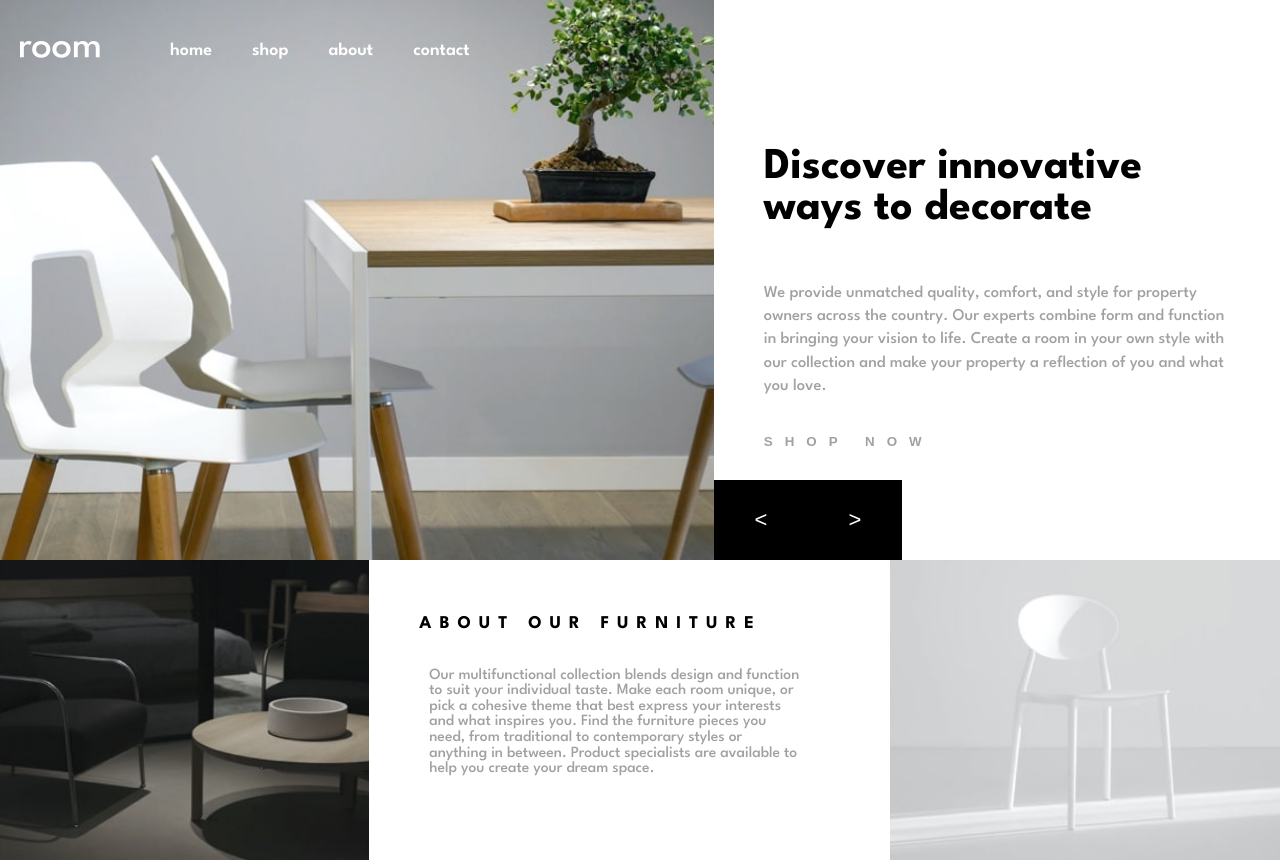
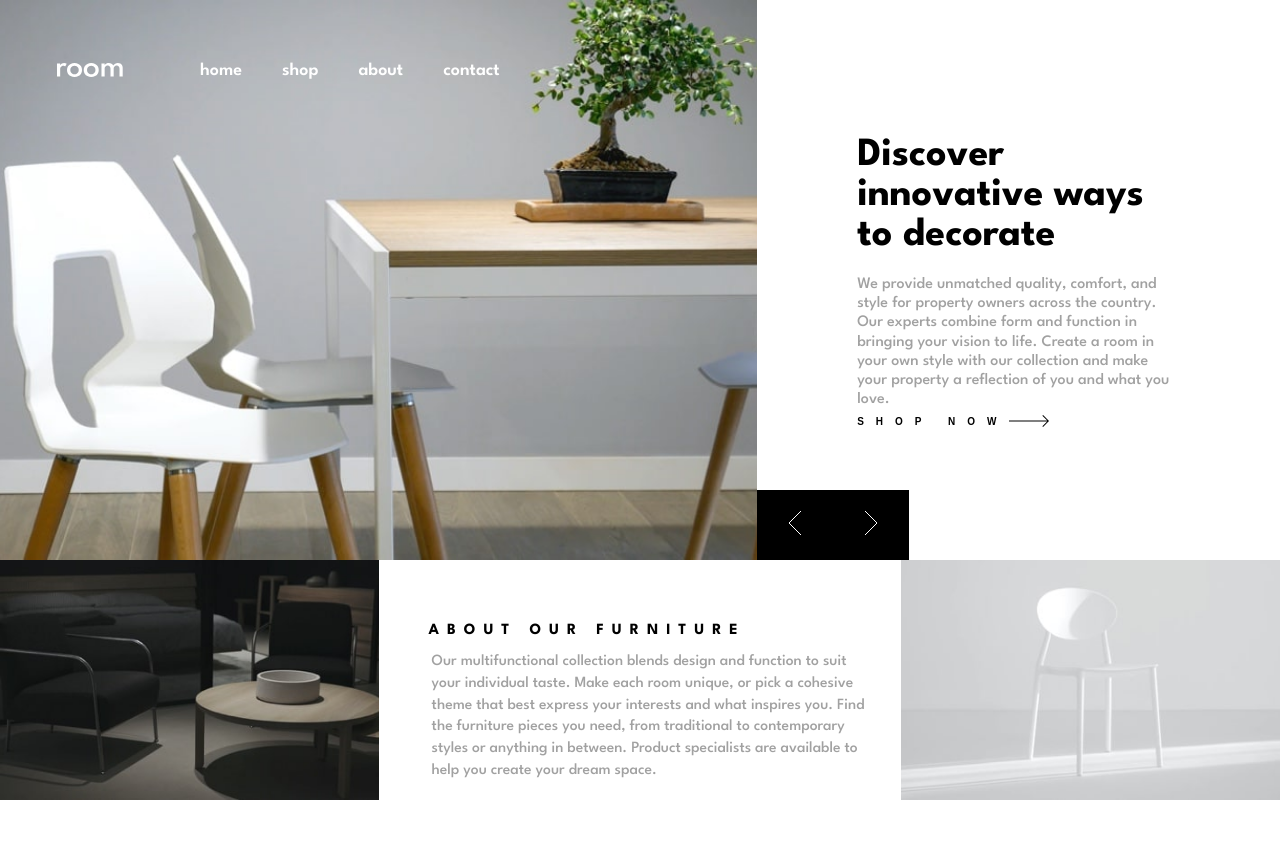
Before and after one commit to nadiradad/Trabajo-Integrador-Front-End, a plain HTML site: page index.html in a window 1280 px wide. After the commit the page ends 800 px from the top, so only its background shows below. Drawn offline with Linux system fonts and the light colour scheme.

Commit message:
Agrego nuevos cambios de mejoras en tamaños para mobile y desktop

```diff
--- a/css/style.css
+++ b/css/style.css
@@ -1,3 +1,4 @@
+/*MOBILE*/
 :root {
   --dark-gray: hsl(0, 0%, 63%);
   --black: hsl(0, 0%, 0%);
@@ -17,7 +18,7 @@ body {
   position: absolute;
   top: 0;
   width: 100%;
-  padding: 20px;
+  padding: 40px;
   display: flex;
   align-items: center;
   gap: 20px;
@@ -49,6 +50,7 @@ body {
 .logo {
   width: 80px;
   height: auto;
+  margin-left: 32px;
   object-fit: contain;
   transform: translateX(100%);
 }
@@ -93,22 +95,24 @@ body {
 /* HERO MOBILE IMAGE */
 
 .hero-img {
-  background: url("../images/desktop-image-hero-1.jpg") center/cover no-repeat;
-  height: 350px;
+  background: url("../images/mobile-image-hero-1.jpg") center/cover no-repeat;
+  height: 450px;
 }
 
 .hero-text {
+  position: relative;
   padding: 30px;
 }
 
 .hero-text h1 {
-  font-size: 4em;
+  font-size: 48px;
+  line-height: 1.1;
   color: var(--black);
 }
 
 .hero-text p {
   line-height: 1.4;
-  font-size: 1.5em;
+  font-size: 16px;
   color: var(--dark-gray);
 }
 
@@ -117,7 +121,7 @@ body {
   margin-top: 20px;
   border: none;
   background-color: transparent;
-  color: var(--dark-gray);
+  color: var(--black);
   padding: 0px;
   letter-spacing: 12px;
   cursor: pointer;
@@ -148,15 +152,14 @@ body {
 }
 
 .about-text {
-    text-align: center;
-    padding: 20px;
-    width: 70%;
+    text-align: start;
+    padding: 30px;
+
   }
 
 .about-text p {
-  padding: 20px;
   line-height: 1.4;
-  font-size: 1.5em;
+  font-size: 16px;
   color: var(--dark-gray);
 }
 
@@ -166,16 +169,19 @@ body {
 }
 
 .about-text h2 {
-  font-size: 2em;
+  font-size: 1.4em;
+  padding-left: 10px;
   color: var(--black);
   text-transform: uppercase;
-  letter-spacing: 8px;
+  letter-spacing: 5px;
 }
 
 .about-text p {
-  line-height: 1;
+  padding: 13px;
+  line-height: 1.4;
   font-size: 1.4em;
 }
+
 
 /* DESKTOP */
 @media (min-width: 900px) {
@@ -187,7 +193,9 @@ body {
   }
 
   .logo{
-  transform: translateX(0);
+    height: 15px;
+    margin-left: 10px;
+    transform: translateX(0);
 
   }
 
@@ -196,25 +204,57 @@ body {
     grid-template-areas:
       "hero-img hero-img hero-text hero-text"
       "about-img-dark about-text about-text about-img-light";
-    grid-template-columns: 1.5fr 1.4fr 1fr 1.3fr; /* 4 columnas iguales */
-    grid-template-rows: 70vh 300px;
+    grid-template-columns: 2.1fr 2.1fr 0.8fr 2.1fr;
+    grid-template-rows: 70vh 240px;
     height: auto;
   }
 
   .hero-img {
+    background: url("../images/desktop-image-hero-1.jpg") center/cover no-repeat;
     grid-area: hero-img;
     height: 70vh;
   }
 
   .hero-text {
-    font-size: 11px;
+    font-size: 10px;
     grid-area: hero-text;
     display: flex;
     flex-direction: column;
     justify-content: center;
-    padding-left: 50px;
-    padding-right: 50px;
+    padding-left: 100px;
+    padding-right: 100px;
+    padding-bottom: 60px;
     position: relative;
+  }
+
+  .hero-text h1 {
+    margin-bottom: 3px;
+    font-size: 40px;
+    line-height: 1;
+    color: var(--black);
+  }
+
+  .hero-text p {
+    margin-bottom: 3px;
+    line-height: 1.2;
+    font-size: 16px;
+    color: var(--dark-gray);
+  }
+
+  .btn-shop {
+    display: inline-flex;
+    align-items: center;
+    margin-top: 3px;
+    border: none;
+    background-color: transparent;
+    color: var(--black);
+    padding: 0;
+    padding-right: 15px;
+    letter-spacing: 12px;
+    cursor: pointer;
+    font-weight: 600;
+    text-transform: uppercase;
+    font-size: 1em;
   }
 
   .arrows {
@@ -225,8 +265,8 @@ body {
   }
 
   .arrows button {
-    width: 94px;
-    height: 80px;
+    width: 76px;
+    height: 70px;
   }
 
   .about-img-dark {
@@ -235,29 +275,34 @@ body {
   }
 
   .about-text {
-    grid-area: about-text;
-    padding: 40px;
+    padding-top: 50px;
+    text-align: left;
+    width: 125%;
+    padding-inline: 40px;
   }
+
 
   .about-text h2 {
     padding-left: 10px;
+    margin-bottom: 1px;
     text-align: start;
-    font-size: 1.5em;
+    font-size: 1.3em;
     color: var(--black);
     text-transform: uppercase;
     letter-spacing: 8px;
   }
 
   .about-text p {
-    text-align: start;
+    margin-top: 0px;
     font-size: 1.3em;
     color: var(--dark-gray);
   }
 
+
   .about-img-light {
     grid-area: about-img-light;
     height: 100%;
-    margin-left: -70px;
+
   }
 
   .close-icon {
@@ -278,4 +323,6 @@ body {
   .nav-links a {
     color: var(--white);
   }
+
+
 }
--- a/index.html
+++ b/index.html
@@ -32,10 +32,12 @@
             <p>
                 We provide unmatched quality, comfort, and style for property owners across the country. Our experts combine form and function in bringing your vision to life. Create a room in your own style with our collection and make your property a reflection of you and what you love.
             </p>
-            <button class="btn-shop">Shop Now</button>
+            <button class="btn-shop">Shop Now
+             <img src="./images/icon-arrow.svg" alt="arrow icon">
+            </button>
             <div class="arrows">
-                <button><</button>
-                <button>></button>
+                <button><img src="./images/icon-angle-left.svg" alt="Left arrow"></button>
+                <button><img src="./images/icon-angle-right.svg" alt="Right arrow"></button>
             </div>
         </section>
 
```
